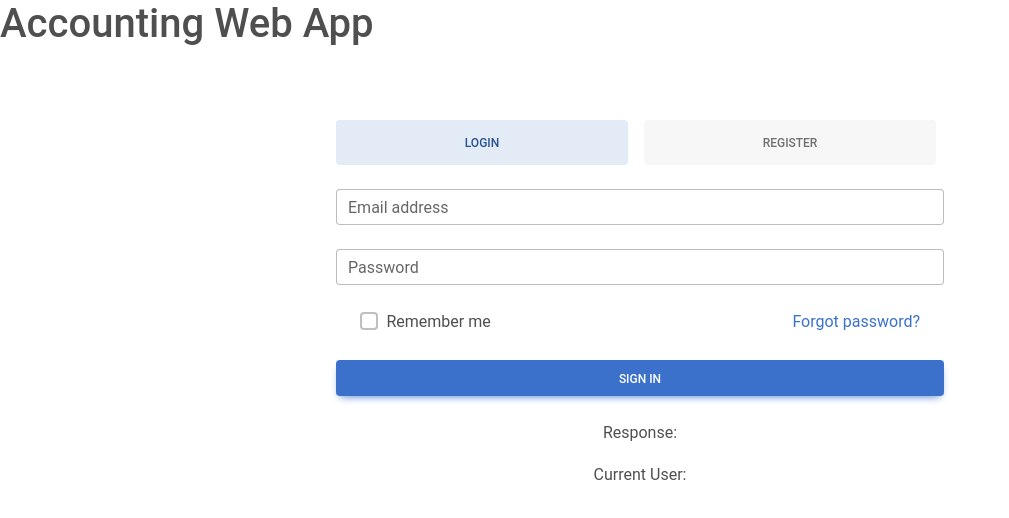
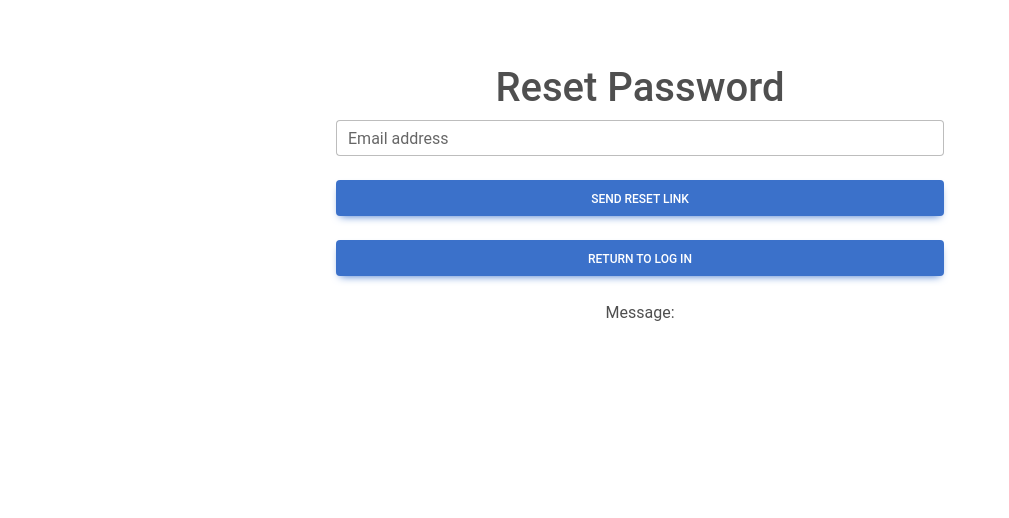
Before and after one commit to jakestreet/Accountr, a React (Create React App) app: page /reset in a window 1280 px wide. Shown: the top 518 px of the page, without its empty margins (0-1009 px from the left). Built offline with nearby package versions, Linux system fonts and the light colour scheme.

Commit message:
add routing and proper authentication

```diff
--- a/package.json
+++ b/package.json
@@ -11,6 +11,7 @@
     "mdb-react-ui-kit": "^4.2.0",
     "react": "^18.2.0",
     "react-dom": "^18.2.0",
+    "react-router-dom": "^6.3.0",
     "react-scripts": "5.0.1",
     "web-vitals": "^2.1.4"
   },
--- a/src/App.css
+++ b/src/App.css
@@ -1,3 +1,6 @@
+h1{
+  text-align: center;
+}
 /*
 .login-h1{
   margin-left: auto;
--- a/src/App.js
+++ b/src/App.js
@@ -1,12 +1,21 @@
 import LoginPage from "./components/LoginPage"
-//import './App.css';
+import HomePage from "./components/HomePage"
+import ResetPass from "./components/ResetPass";
+
+import './App.css';
 import 'mdb-react-ui-kit/dist/css/mdb.min.css';
+import { BrowserRouter, Routes, Route } from "react-router-dom";
 
 function App() {
   return (
     <div>
-      <h1 className='login-h1'>Accounting Web App</h1>
-      <LoginPage />
+      <BrowserRouter>
+        <Routes>
+            <Route index element={<LoginPage />} />
+            <Route path="home" element={<HomePage />} />
+            <Route path="reset" element={<ResetPass />} />
+        </Routes>
+      </BrowserRouter>
     </div>
   )
 }
--- /dev/null
+++ b/src/components/HomePage.js
@@ -0,0 +1,22 @@
+import { useNavigate } from 'react-router-dom';
+import { app, auth } from './utils/firebase'
+
+export default function HomePage() {
+    const navigate = useNavigate();
+
+    const LogOut = async (e)=>{
+        auth.signOut();
+        navigate("/");
+
+    }
+
+    return (
+        <div>
+            <h1 className="text-center">Home Page</h1>
+            <p1>Logged In User: {auth.currentUser.email}</p1>
+            <button onClick={LogOut}>Log Out</button>
+        </div>
+
+    )
+
+}
--- a/src/components/LoginPage.js
+++ b/src/components/LoginPage.js
@@ -1,8 +1,10 @@
 import { useRef, useState } from 'react'
+import { useNavigate } from 'react-router-dom';
 import '../App.css'
-import { app } from './utils/firebase'
+import { app, auth } from './utils/firebase'
 import { doc, setDoc, getDoc} from "firebase/firestore";
 import { getFirestore } from "firebase/firestore";
+import { createUserWithEmailAndPassword, signInWithEmailAndPassword } from "firebase/auth";
 //import { collection, query, where, getDocs  } from "firebase/firestore";
 import bcrypt from 'bcryptjs'
 import {
@@ -19,6 +21,7 @@ import {
 from 'mdb-react-ui-kit';
 
 export default function LoginPage() {
+    const navigate = useNavigate();
     const loginEmailInputRef = useRef();
     const loginPasswdInputRef = useRef();
     const emailInputRef = useRef();
@@ -27,11 +30,7 @@ export default function LoginPage() {
     const lNameInputRef = useRef();
     const addressInputRef = useRef();
     const dobInputRef = useRef();
-
-    const [currentUser, setUser] = useState("");
-
     const [loginStatus, setLoginStatus] = useState("");
-
     const db = getFirestore(app);
 
     const SignUpForm = async (e)=>{
@@ -59,12 +58,18 @@ export default function LoginPage() {
               role: "request"
             });
             setLoginStatus("Registration Successful!")
-          setUser(email);
+            await createUserWithEmailAndPassword(auth, email, password)
+            .then((userCredential) => {
+              // Signed in
+              auth.signOut();
+              // Signed Out
+            })
           }
           else {
             setLoginStatus("Username already in use!")
           }
-        } catch (error) {
+        }
+        catch (error) {
           setLoginStatus(error.message);
         }
 
@@ -77,29 +82,31 @@ export default function LoginPage() {
         const password = loginPasswdInputRef.current.value;
 
         try {
+
           const docRef = doc(db, "users", email);
           const docSnap = await getDoc(docRef);
 
           if(docSnap.data() !== undefined) {
             if(await bcrypt.compare(password, docSnap.data().password)) {
               setLoginStatus("Successfully Logged In!");
-              setUser(email);
+              await signInWithEmailAndPassword(auth, email, password)
+              navigate("/home");
             } else {
-              setLoginStatus("Incorrect Password!");
+              setLoginStatus("Incorrect Password!")
             }
           } else {
               setLoginStatus("The username does not exist!");
           }
+
         } catch (error) {
           setLoginStatus(error.message);
         }
-    }
 
-    /*
-    const LogoutForm = async (e)=>{
 
     }
 
+
+          /*
       const GetRequests = async (e)=>{
         try {
           const usersRef = collection(db, "users");
@@ -154,12 +161,11 @@ export default function LoginPage() {
 
                 <div className="d-flex justify-content-between mx-4 mb-4">
                   <MDBCheckbox name='flexCheck' value='' id='flexCheckDefault' label='Remember me' />
-                  <a href="!#">Forgot password?</a>
+                  <a href="/reset">Forgot password?</a>
                 </div>
 
                 <MDBBtn onClick={LoginForm} className="mb-4 w-100">Sign in</MDBBtn>
-                <p className="text-center">Response: {loginStatus}</p>
-                <p className="text-center">Current User: {currentUser}</p>
+                <p className="text-center">Message: {loginStatus}</p>
 
               </MDBTabsPane>
 
@@ -172,10 +178,9 @@ export default function LoginPage() {
                 <MDBInput wrapperClass='mb-4' label='Address' id='form1' type='text' inputRef={addressInputRef}/>
                 <MDBInput wrapperClass='mb-4' label='Date of Birth' id='form1' type='date' inputRef={dobInputRef}/>
 
+                <MDBBtn onClick={SignUpForm} className="mb-4 w-100">Sign up</MDBBtn>
 
-                <p className="text-center">Response: {loginStatus}</p>
-
-                <MDBBtn onClick={SignUpForm} className="mb-4 w-100">Sign up</MDBBtn>
+                <p className="text-center">Message: {loginStatus}</p>
 
               </MDBTabsPane>
 
--- /dev/null
+++ b/src/components/ResetPass.js
@@ -0,0 +1,29 @@
+import { useRef, useState } from 'react';
+import {
+    MDBContainer,
+    MDBInput,
+    MDBBtn,
+  }
+  from 'mdb-react-ui-kit';
+
+export default function ResetPass() {
+    const emailInputRef = useRef();
+    const [message, setMessage] = useState("");
+
+    const SendResetEmail = async (e)=>{
+        setMessage("Reset email sent")
+    }
+
+    return (
+        <MDBContainer className="p-3 my-5 d-flex flex-column w-50">
+        <h1>Reset Password</h1>
+        <MDBInput wrapperClass='mb-4' label='Email address' id='resetEmail' type='email' inputRef={emailInputRef}/>
+
+        <MDBBtn onClick={SendResetEmail}className="mb-4">Send Reset Link</MDBBtn>
+        <MDBBtn className="mb-4" href="/">Return to Log In</MDBBtn>
+        <p className="text-center">Message: {message}</p>
+      </MDBContainer>
+
+    )
+
+}
--- a/src/components/utils/firebase.js
+++ b/src/components/utils/firebase.js
@@ -1,4 +1,5 @@
 import { initializeApp } from "firebase/app";
+import { getAuth } from "firebase/auth";
 
 const firebaseConfig = {
   apiKey: "AIzaSyBm1Di-H46sTLQthb8Iv0Xg1VnZE2cEoPQ",
@@ -12,3 +13,4 @@ const firebaseConfig = {
 
 // Initialize Firebase
 export const app = initializeApp(firebaseConfig);
+export const auth = getAuth(app);
```
Also changed, not shown: src/components/Layout.js (added, +22 -0 lines), 1 other file (tests, documents, lock files or other folders). Lines whose indentation alone changed are shown as unchanged.
